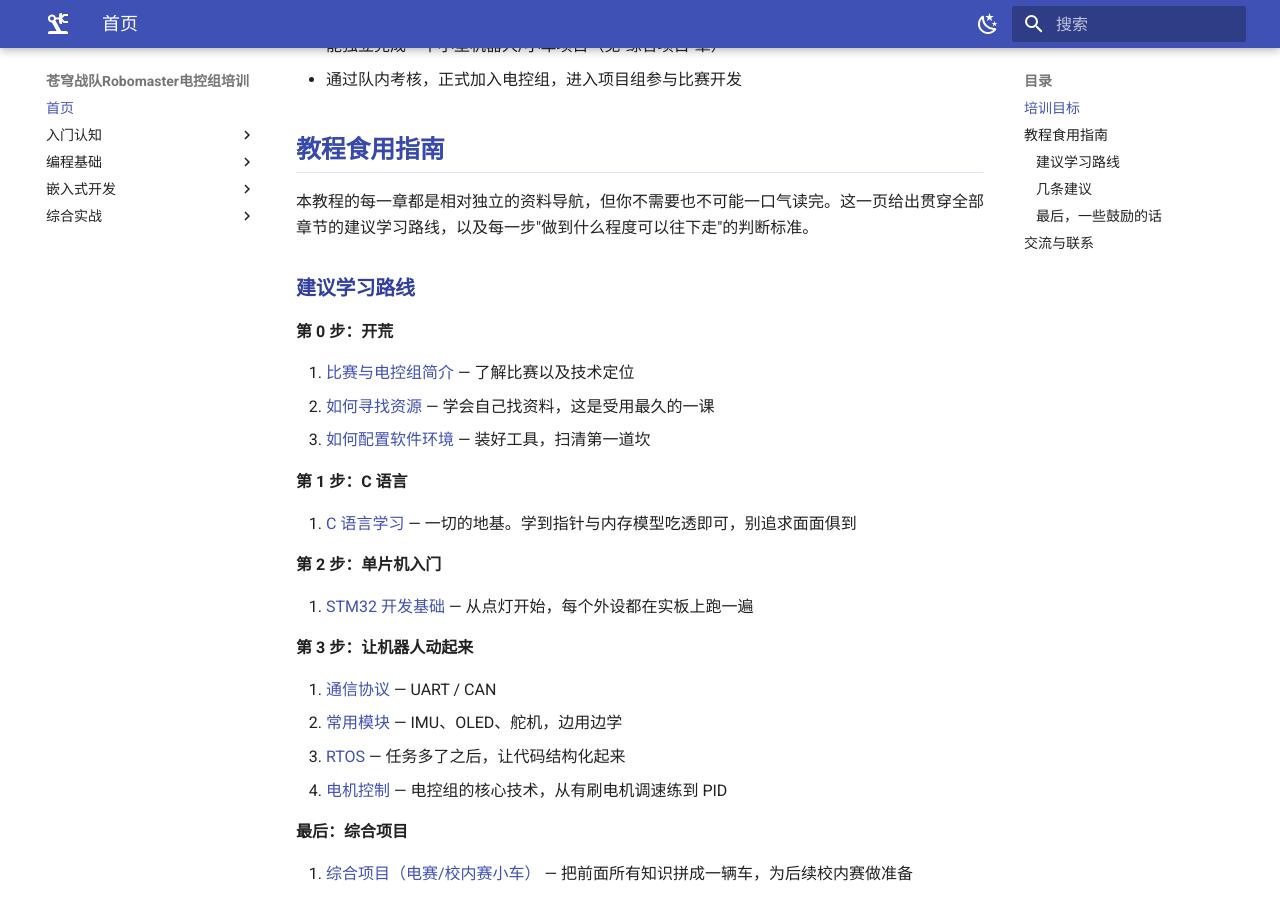
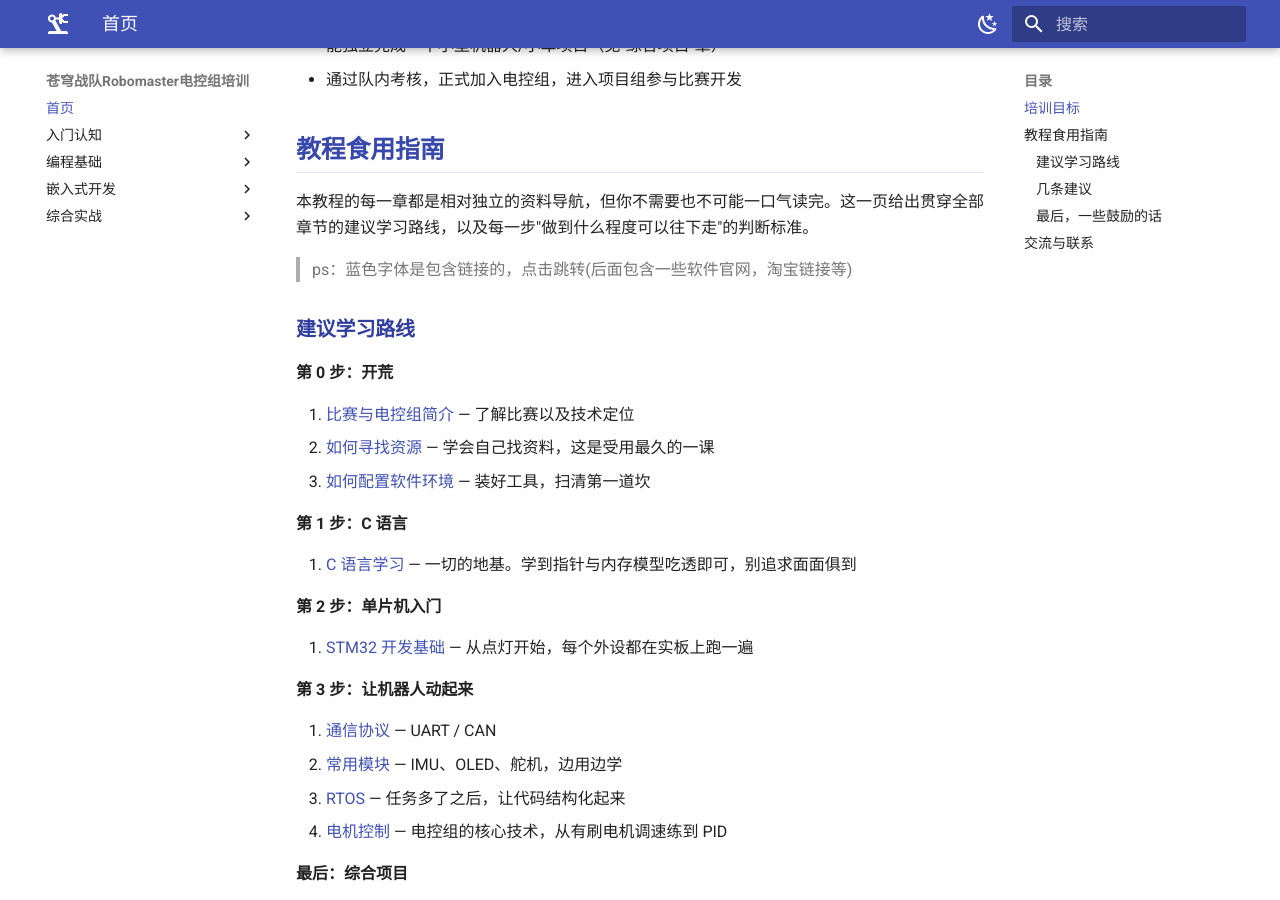
Before and after one commit to Xiaofxx/rm-ec-training, an MkDocs documentation site: the page built from docs/index.md, in a window 1280 px wide and 900 px high, scrolled down 430 px. Built offline with MkDocs 1.6.1 and Material for MkDocs 9.7.7, drawn with Linux system fonts in a browser that asks for light colours.

Commit message:
docs:加了一行说明

```diff
--- a/docs/index.md
+++ b/docs/index.md
@@ -13,6 +13,8 @@
 ## 教程食用指南
 
 本教程的每一章都是相对独立的资料导航，但你不需要也不可能一口气读完。这一页给出贯穿全部章节的建议学习路线，以及每一步"做到什么程度可以往下走"的判断标准。
+
+> ps：蓝色字体是包含链接的，点击跳转(后面包含一些软件官网，淘宝链接等)
 
 ### 建议学习路线
 
```
